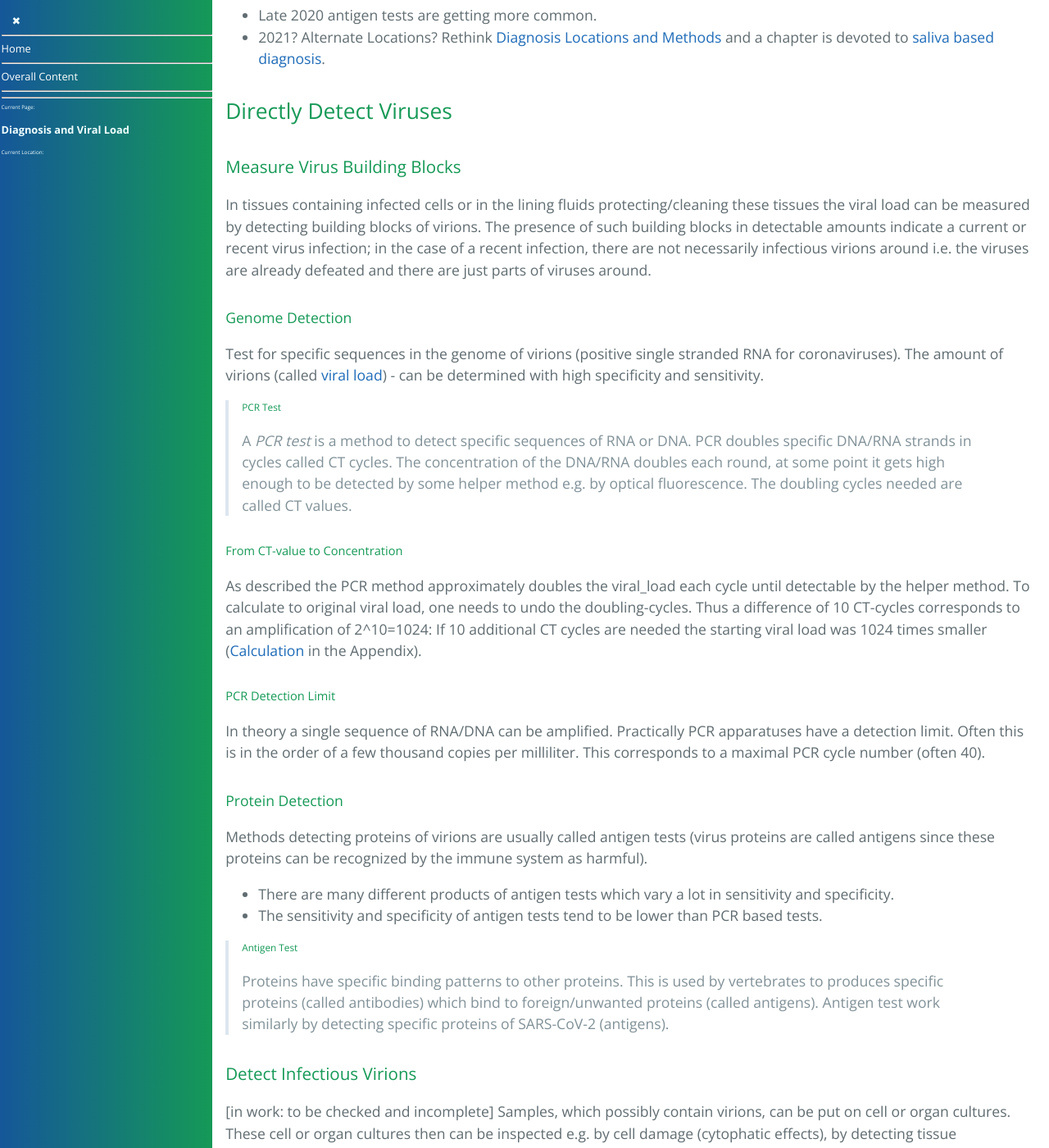
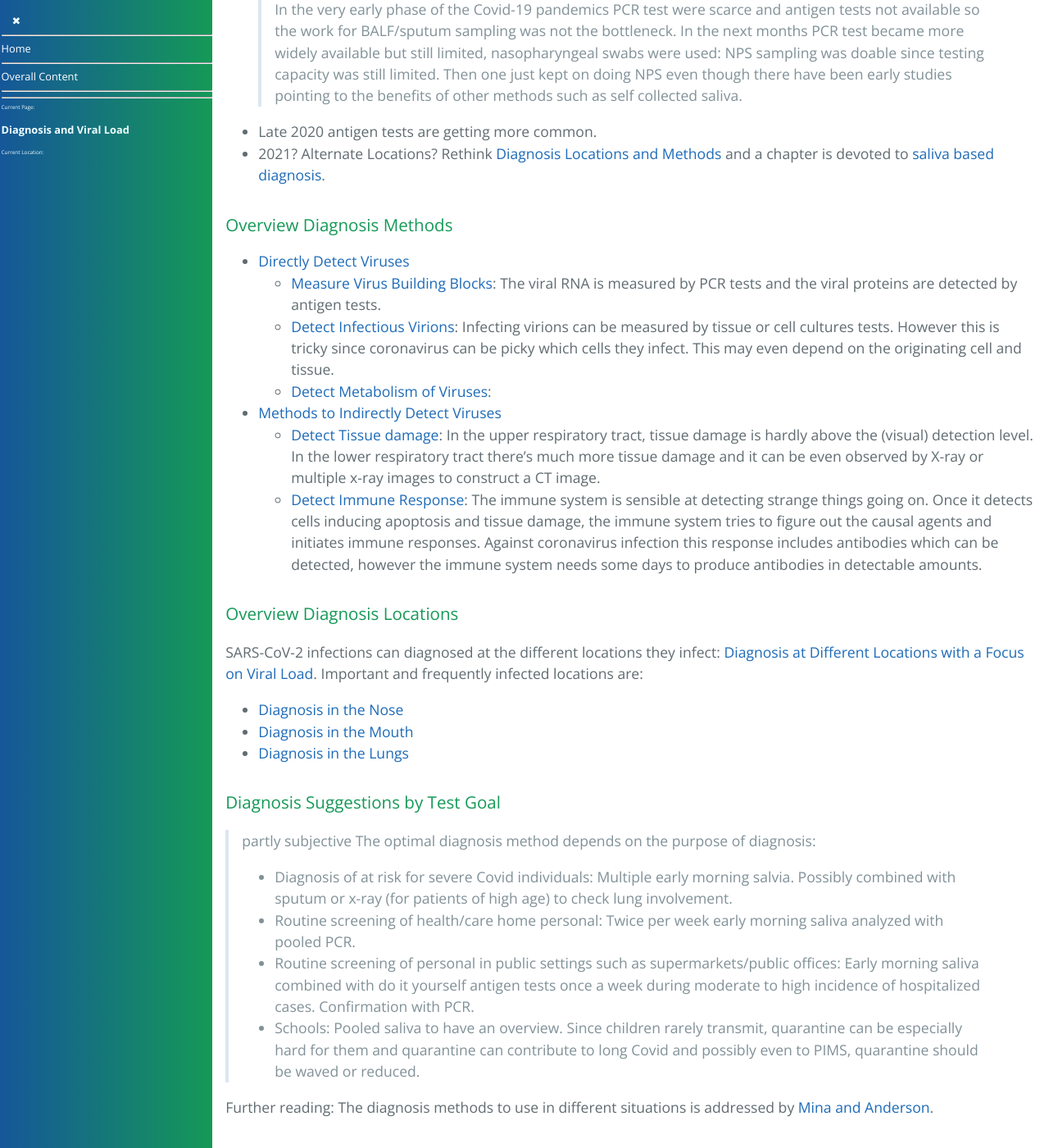
Before and after one commit to forestgrape/coronavirus, a Jekyll site: the page built from 3_medical/diagnosis_and_viral_load.md, in a window 1280 px wide and 1400 px high, scrolled down 3046 px. Shown: the whole window at 82% size. Built offline with Jekyll 4.4.1, drawn with Linux system fonts in a browser that asks for light colours; our own code applies the rules of GitHub Pages for plain Markdown files; some of the changed text lies outside the part shown.

Commit message:
added section on overview diagnosis options; diagnosis locations; diagnosis suggestions by test goal

```diff
--- a/3_medical/diagnosis_and_viral_load.md
+++ b/3_medical/diagnosis_and_viral_load.md
@@ -2,8 +2,12 @@
 # Diagnosis and Viral Load
 
 * [Summary](#summary)
-* [Introduction to Diagnosis](#introduction-to-diagnosis)
-* [History of Covid-19 Diagnosis](#history-of-covid-19-diagnosis)
+* [Introduction](#introduction)
+  * [Introducing Diagnosis](#introducing-diagnosis)
+  * [History of Covid-19 Diagnosis](#history-of-covid-19-diagnosis)
+  * [Overview Diagnosis Methods](#overview-diagnosis-methods)
+  * [Overview Diagnosis Locations](#overview-diagnosis-locations)
+  * [Diagnosis Suggestions by Test Goal](#diagnosis-suggestions-by-test-goal)
 * [Directly Detect Viruses](#directly-detect-viruses)
   * [Measure Virus Building Blocks](#measure-virus-building-blocks)
   * [Detect Infectious Virions](#detect-infectious-virions)
@@ -11,12 +15,11 @@
 * [Methods to Indirectly Detect Viruses](#methods-to-indirectly-detect-viruses)
   * [Detect Tissue damage](#detect-tissue-damage)
   * [Detect Immune Response](#detect-immune-response)
-* [Introduction to Viral Load](#introduction-to-viral-load)
+* [Introducing Viral Load](#introducing-viral-load)
   * [Causes for Viral Loads](#causes-for-viral-loads)
   * [Specimens with Viral Load](#specimens-with-viral-load)
-  * [Specimen Collection](#specimen-collection)
   * [Temporal Variation of the Viral Load](#temporal-variation-of-the-viral-load)
-* [Diagnosis and Viral Load at Different Locations](#diagnosis-and-viral-load-at-different-locations)
+* [Diagnosis at Different Locations with a Focus on Viral Load](#diagnosis-at-different-locations-with-a-focus-on-viral-load)
   * [Literature for Viral Load and Diagnosis](#literature-for-viral-load-and-diagnosis)
   * [Detection Rates](#detection-rates)
   * [Diagnosis in the Nose](#diagnosis-in-the-nose)
@@ -38,11 +41,12 @@
   * [References RNA Detection Stability](#references-rna-detection-stability)
   * [Time Series of Viral Load in URT Samples](#time-series-of-viral-load-in-urt-samples)
   * [Timing Specimen Collection](#timing-specimen-collection)
+  * [Diagnosis in different Situations](#diagnosis-in-different-situations)
 * [Appendix](#appendix)
   * [Calculation of Viral Load from CT_Value](#calculation-of-viral-load-from-ct_value)
+  * [Specimen Collection](#specimen-collection)
 
 
-**entire page is in work**
 
 ## Summary
 Different methods to diagnose Covid-19 are discussed. A focus is on methods measuring the amount of viruses (viral load) at different locations. For this reason the topics diagnosis and viral load are discussed in the same chapter.
@@ -61,26 +65,63 @@ Common locations and fluids the viral load is measured are:
 * Morning sputum and nasopharyngeal aspirate have high viral load and good detection rates.
 * The viral load in the sputum and in saliva is an indication for disease progression. The viral load in NPS samples is not an indicator.
 
-#### Take Away
+#### Recommendations
 * __Recommended Diagnosis__: Repeated morning saliva specimens yield reliable viral loads which even predict the course of the disease. Morning saliva has shown is effectiveness in the surveillance system in Hong Kong. Sputum helps to diagnose lower respiratory tract infections and the viral load is a predictor for the prognosis.
 * __With Reservation__: The standard methods nasopharyngeal swabs (NPS) has a mediocre detection rate of about 60%. Nasopharyngeal aspirate has a good detection rate but is not so easy to sample. XRay/CTs of the lungs work to detect lung infections causing tissue damage (possible super spreaders) but there's radiation. Serum antibodies detect
 * __To keep in mind__: The viral load and the immune responses depend on the infection location, infection severity and the individual immune systems. Therefore there's no all catching diagnose location or method. Not to every infection in the upper respiratory tract the body responds with serum antibodies. On the other hand a lower respiratory tract infection one can be infectious and the infection induces an antibody response, but a single virus test in the upper respiratory tract can be negative.
 
-## Introduction to Diagnosis
 
+
+## Introduction
+
+### Introducing Diagnosis
 A defined in the [Covid-19 chapter](../3_medical/covid19.md) a [disease](../3_medical/covid19.md#disease) is a disordering of the body which can be caused by pathogens. For a virus disease, the cause (the viruses) can be detected directly section [Methods to Directly Detect Viruses](#methods-to-directly-detect-viruses)). Possible disordering/damage caused (e.g. tissue damage) and possible induced immune responses can be inspected and indicate indirectly a virus infection (section [Methods to Indirectly Detect Viruses](#methods-to-indirectly-detect-viruses)).
 
 > ###### Diagnosis
 > Diagnosis comes from dia ‘apart’ + gignōskein ‘recognize, know’ (British English Thesaurus). Diagnose an illness is to figure out the causes i.e. determine which disease causes the illness.
 
-## History of Covid-19 Diagnosis
+### History of Covid-19 Diagnosis
 * In late 2019 and January 2020 Covid-19 was mostly diagnosed based on lung CT findings.
 * In February 2020 PCR test became more widely available and often specimens from the lower respiratory tract such as BALF or sputum were used.
 * From February/March 2020 to December 2020 the standard SARS-CoV-2 tests are nasopharyngeal swabs in most locations of the world. The viral load is detected either by [PCR-Test](#pcr-test) or [Antigen-Tests](#antigen-test).
 
   > In the very early phase of the Covid-19 pandemics PCR test were scarce and antigen tests not available so the work for BALF/sputum sampling was not the bottleneck. In the next months PCR test became more widely available but still limited, nasopharyngeal swabs were used: NPS sampling was doable since testing capacity was still limited. Then one just kept on doing NPS even though there have been early studies pointing to the benefits of other methods such as self collected saliva.
 * Late 2020 antigen tests are getting more common.
-* 2021? Alternate Locations? Rethink [Diagnosis Locations and Methods](#diagnosis-and-viral-load-at-different-locations) and a chapter is devoted to [saliva based diagnosis](#saliva-diagnosis).
+* 2021? Alternate Locations? Rethink [Diagnosis Locations and Methods](#viral-load-at-different-locations-with-a-focus-on-diagnosis) and a chapter is devoted to [saliva based diagnosis](#saliva-diagnosis).
+
+
+### Overview Diagnosis Methods
+
+* [Directly Detect Viruses](#directly-detect-viruses)
+  * [Measure Virus Building Blocks](#measure-virus-building-blocks): The viral RNA is measured by PCR tests and the viral proteins are detected by antigen tests.
+  * [Detect Infectious Virions](#detect-infectious-virions): Infecting virions can be measured by tissue or cell cultures tests. However this is tricky since coronavirus can be picky which cells they infect. This may even depend on the originating cell and tissue.
+  * [Detect Metabolism of Viruses](#detect-metabolism-of-viruses):
+* [Methods to Indirectly Detect Viruses](#methods-to-indirectly-detect-viruses)
+  * [Detect Tissue damage](#detect-tissue-damage): In the upper respiratory tract, tissue damage is hardly above the (visual) detection level. In the lower respiratory tract there's much more tissue damage and it can be even observed by X-ray or multiple x-ray images to construct a CT image.
+  * [Detect Immune Response](#detect-immune-response): The immune system is sensible at detecting strange things going on. Once it detects cells inducing apoptosis and tissue damage, the immune system tries to figure out the causal agents and initiates immune responses. Against coronavirus infection this response includes antibodies which can be detected, however the immune system needs some days to produce antibodies in detectable amounts.
+
+
+### Overview Diagnosis Locations
+SARS-CoV-2 infections can diagnosed at the different locations they infect: [Diagnosis at Different Locations with a Focus on Viral Load](#diagnosis-at-different-locations-with-a-focus-on-viral-load). Important and frequently infected locations are:
+* [Diagnosis in the Nose](#diagnosis-in-the-nose)
+* [Diagnosis in the Mouth](#diagnosis-in-the-mouth)
+* [Diagnosis in the Lungs](#diagnosis-in-the-lungs)
+
+
+### Diagnosis Suggestions by Test Goal
+> partly subjective
+The optimal diagnosis method depends on the purpose of diagnosis:
+* Diagnosis of at risk for severe Covid individuals: Multiple early morning salvia. Possibly combined with sputum or x-ray (for patients of high age) to check lung involvement.
+* Routine screening of health/care home personal: Twice per week early morning saliva analyzed with pooled PCR.
+* Routine screening of personal in public settings such as supermarkets/public offices: Early morning saliva combined with do it yourself antigen tests once a week during moderate to high incidence of hospitalized cases. Confirmation with PCR.
+* Schools: Pooled saliva to have an overview.
+  > Since children rarely transmit, quarantine can be especially hard for them and quarantine can contribute to long Covid and possibly even to PIMS, quarantine should be waved or reduced.
+
+
+Further reading: The diagnosis methods to use in different situations is addressed by [Mina and Anderson](#mina).
+
+
+
 
 
 
@@ -171,7 +207,7 @@ A viral load can be observed at a specific location for the following reasons:
 * __Deposit only locations__: Virions are deposited but do *not* replicate: They are either inactivated or there are no susceptible cells. E.g. fluids from the respiratory tract are cleared towards the stomach where the virions are destroyed by the stomach acid. Therefore in the stomach, respiratory parasites can be detected but usually they do not infect the stomach. Often the viral load in deposit only location is not detectable.
 
 ### Specimens with Viral Load
-Sampling the surfaces of tissues is usually enough and sampling the tissues itself is not necessary (So for [Specimen Collection](#specimen-collection, swabs or aspirate are enough).
+Since coronaviruses including SARS-CoV-2 mostly release their virions on the apical side, the virions end up on the apical surfaces. The apical surfaces can be either sampled directly with swabs or aspirates of washing or covering fluids can be taken ([Specimen Collection](#specimen-collection).
 * __Viral Load on Tissue Surfaces:__ Coronaviruses usually release their virions on the apical side of cells in epithelium tissues ([ Cell Orientation](../2_biological/coronavirus.md#apical-side-tropism)). If the tissue surfaces are not naturally covered by collectable fluids, the surfaces can be washed with an appropriate fluid and collected by aspiration.
 * __Viral Load in Body Fluids__
   Fluid specimens can be collected either by [swabs](#swab) or by [aspiration](#aspirate).
@@ -214,7 +230,7 @@ The saliva is secreted from different glands in the mouth. How much each of thes
 
 
 
-## Diagnosis and Viral Load at Different Locations
+## Diagnosis at Different Locations with a Focus on Viral Load
 * *Upper Respiratory Tract:* For accessibility reasons investigating the upper respiratory is preferred. The viruses cause few (detectable) tissue damage. Sensitive virus detection methods such as PCR test/Antigen tests are able to detect viruses in the URT e.g. in nose mucus or saliva.
 * *Lower Respiratory Tract:* The largest number of susceptible cells to SARS-CoV-2 are in the lower respiratory tract.
   * Tissue damage can be observed there by imaging (CT/Xray).
@@ -368,6 +384,7 @@ Different [saliva Sampling Procedures](#saliva-sampling-procedures) yield differ
   > One reason more to relax the often overly strict [quarantine and isolation rules](../7_social/controlling.md#covid-19-cases-and-quarantine). Across the world the [detection rate](../3_medical/covid19.md#comparing-case-and-infection-fatality) is often below 10%. So 90% aren't sure or even don't know whether they are infected. With a positive test, most are likely careful (even without requirements).
 
   To determine useful sampling/cheating an option is: Detection of members of the oral flora, since not only coronaviruses but also most other bacteria and viruses peak after sleep ([Carlson-Jones](#summary-carlson-jones)). RNaseP likely does not help: Saliva is essentially ultra-filtrated blood enriched with some enzymes and electrolytes and is secreted from cells in the different salivary glands ([Dawes](#summary-dawes)). Since RNaseP is both in the blood and in the secretory cells, RNaseP does not decrease much on an increased flow rate [to check].
+
 
 
 ## Summarized References
@@ -1248,6 +1265,12 @@ __In-patients compared to Healthcare workers:__
 * "There was an overall trend of lower Ct values from specimens collected in the early morning, with a gradual decrease of viral load towards nighttime, but reaching statistical significance only when compared with the specimens collected at bedtime. Eight out of 13 subjects had a higher viral load in the early morning than the rest of the 4 time points (before lunch, before teatime at 3 pm, before dinner, before bedtime)."
 * "The distribution of Ct values at 5 different time points is shown in Figure 1. The medians (IQRs) at early morning, before lunch, before teatime at 3 pm, before dinner, and before bedtime were 34.5 (32.5–41), 38.2 (33.9–41), 36.3 (34.5–41), 41 (34.7–41), and 41 (34.7–41), respectively."
 
+
+### Diagnosis in different Situations
+#### Mina
+M. J. Mina and K. G. Andersen, Science 10.1126/science.abe9187 (2020).
+
+
 ## Appendix
 
 ### Calculation of Viral Load from CT_Value
@@ -1260,3 +1283,26 @@ Detection limit:
 `PCR_detection_limit * 2^max_cycles = helper_method_detection_limit`
 
 An example formula for their apparatus is in [Yilmaz et al](#summary-yilmaz).
+
+
+
+### Specimen Collection
+
+Tissues can be sampled in two ways for diagnosis:
+* Tissues with active viral replication. The tissues can either be sampled by a biopsy or by washing them and sucking the cleaning water (called aspiration) or just by swabbing the outer cell layer.
+* Viral Load in body fluids. Sampled by swab or aspiration.
+
+> ###### Aspirate
+> An *aspirate* is a fluid that is collected by suction (aspirare is latin for 'to breath').
+
+> ###### Swab
+> A *swab* is an absorbent pad or piece of material used in medicine e.g. to collect mucus specimens.
+
+> ###### Biopsy
+> A *biopsy* is a tissue sample taken for diagnostic purposes.
+
+> ###### Autopsy
+> *Autopsies* are tissue specimens taken post mortem. They are useful for the analysis of the viral load in different organs.
+
+> ###### Sputum Collection
+> *Sputum collection* is a special method exploiting the tickling sensitivity of the throat: A saline solution is inhaled provoking a cough (in most individuals) which is captured.
```
Also changed, not shown: other parts of 3_medical/diagnosis_and_viral_load.md (+1 -26 lines).
